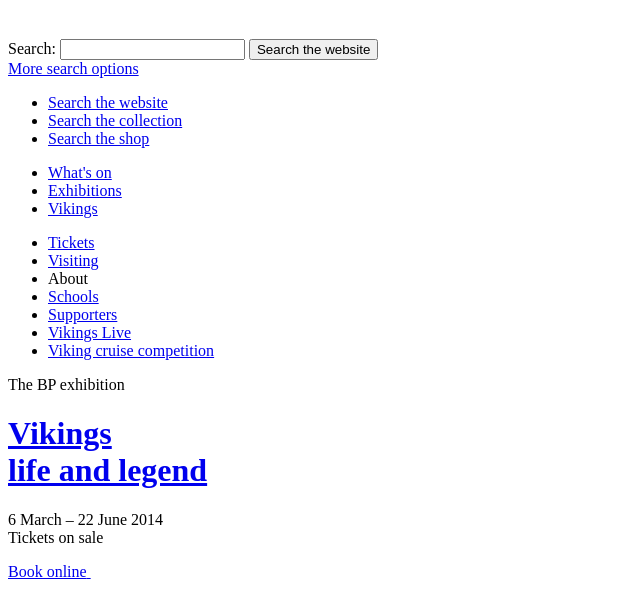
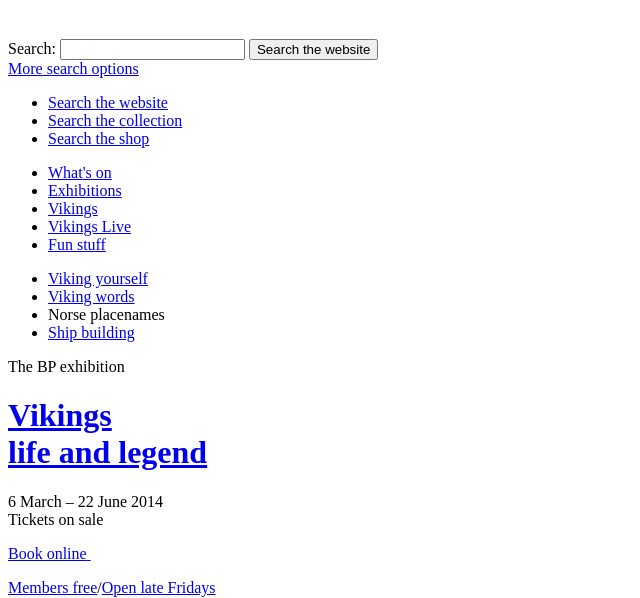
Before and after one commit to mysociety/bm-norse-placenames-map, a PHP site: page /document-header.php in a window 1280 px wide. Shown: the part 619-1217 px from the top of the page, without its empty margins (0-640 px from the left). Run offline with PHP 8.4, Linux system fonts and the light colour scheme.

Commit message:
Put some more realistic items in the breadcrumb/nav menu.

```diff
--- a/web/document-header.php
+++ b/web/document-header.php
@@ -64,12 +64,6 @@ article
     </div>
 
 
-
-
-
-
-
-
 <div id="headerWrapper">
 
 <!-- div#headerBar - open -->
@@ -81,89 +75,63 @@ article
 
         <!-- Global Menu -->
         <div id="headerMenu" class="mobileMenus">
-
                     <ul class="clearfix">
-
-
                     <li>
                         <div>
                         <a href="http://www.britishmuseum.org/visiting.aspx?ref=header" id="Header1" title="Visiting"><span></span>Visiting</a>
                         </div>
                     </li>
-
-
                     <li>
                         <div>
                         <a href="http://www.britishmuseum.org/membership.aspx?ref=header" id="Header1030" title="Membership"><span></span>Membership</a>
                         </div>
                     </li>
-
-
                     <li class="current">
                         <div>
                         <a href="http://www.britishmuseum.org/whats_on.aspx?ref=header" id="Header3" title="What's on"><span></span>What's on</a>
                         </div>
                     </li>
-
-
                     <li>
                         <div>
                         <a href="http://www.britishmuseum.org/support_us.aspx?ref=header" id="Header1014" title="Support us"><span></span>Support us</a>
                         </div>
                     </li>
-
-
                     <li>
                         <div>
                         <a href="http://www.britishmuseum.org/explore.aspx?ref=header" id="Header45" title="Explore"><span></span>Explore</a>
                         </div>
                     </li>
-
-
                     <li>
                         <div>
                         <a href="http://www.britishmuseum.org/channel.aspx?ref=header" id="Header32415" title="Channel"><span></span>Channel</a>
                         </div>
                     </li>
-
-
                     <li>
                         <div>
                         <a href="http://www.britishmuseum.org/research.aspx?ref=header" id="Header13" title="Research"><span></span>Research</a>
                         </div>
                     </li>
-
-
                     <li>
                         <div>
                         <a href="http://www.britishmuseum.org/blog.aspx?ref=header" id="Header33363" title="Blog"><span></span>Blog</a>
                         </div>
                     </li>
-
-
                     <li>
                         <div>
                         <a href="http://www.britishmuseum.org/learning.aspx?ref=header" id="Header20" title="Learning"><span></span>Learning</a>
                         </div>
                     </li>
-
-
                     <li>
                         <div>
                         <a href="http://www.britishmuseum.org/shop.aspx?ref=header" id="Header25" title="Shop"><span></span>Shop</a>
                         </div>
                     </li>
-
-
                     <li>
                         <div>
                         <a href="http://www.britishmuseum.org/about_us.aspx?ref=header" id="Header22" title="About us"><span></span>About us</a>
                         </div>
                     </li>
-
-
                     </ul>
-
         </div>
 
         <!-- Site search -->
@@ -187,14 +155,8 @@ article
         </form>
 
 
-    </div>
-<!-- div#headerBar - close -->
-</div>
-
-
-
-
-                <!-- div#headerWrapper - close -->
+    </div><!-- div#headerBar - close -->
+</div><!-- div#headerWrapper - close -->
 
 
                 <div id="subMenuWrapper">
@@ -204,41 +166,18 @@ article
 
 
 <ul>
-
         <li class="deepLink"><a href="http://www.britishmuseum.org/whats_on.aspx">What's on</a></li>
-
-
         <li class="deepLink"><a href="http://www.britishmuseum.org/whats_on/exhibitions.aspx">Exhibitions</a></li>
-
-
         <li class="deepLink"><a href="http://www.britishmuseum.org/whats_on/exhibitions/vikings.aspx">Vikings</a></li>
-
-
+        <li class="deepLink"><a href="http://www.britishmuseum.org/whats_on/exhibitions/vikings_live.aspx">Vikings Live</a></li>
+        <li class="deepLink"><a href="http://www.britishmuseum.org/whats_on/exhibitions/vikings_live.aspx">Fun stuff</a></li>
 </ul>
 
 <ul>
-
-        <li><a href="http://www.britishmuseum.org/whats_on/exhibitions/vikings/tickets.aspx">Tickets</a></li>
-
-
-        <li><a href="http://www.britishmuseum.org/whats_on/exhibitions/vikings/visiting.aspx">Visiting</a></li>
-
-
-        <li class="active">About</li>
-
-
-        <li><a href="http://www.britishmuseum.org/whats_on/exhibitions/vikings/schools.aspx">Schools</a></li>
-
-
-        <li><a href="http://www.britishmuseum.org/whats_on/exhibitions/vikings/supporters.aspx">Supporters</a></li>
-
-
-        <li><a href="http://www.britishmuseum.org/whats_on/exhibitions/vikings/vikings_live.aspx">Vikings Live</a></li>
-
-
-        <li><a href="http://www.britishmuseum.org/whats_on/exhibitions/vikings/viking_cruise_competition.aspx">Viking cruise competition</a></li>
-
-
+        <li><a href="#">Viking yourself</a></li>
+        <li><a href="#">Viking words</a></li>
+        <li class="active">Norse placenames</li>
+        <li><a href="#">Ship building</a></li>
 </ul>
 
 
```
